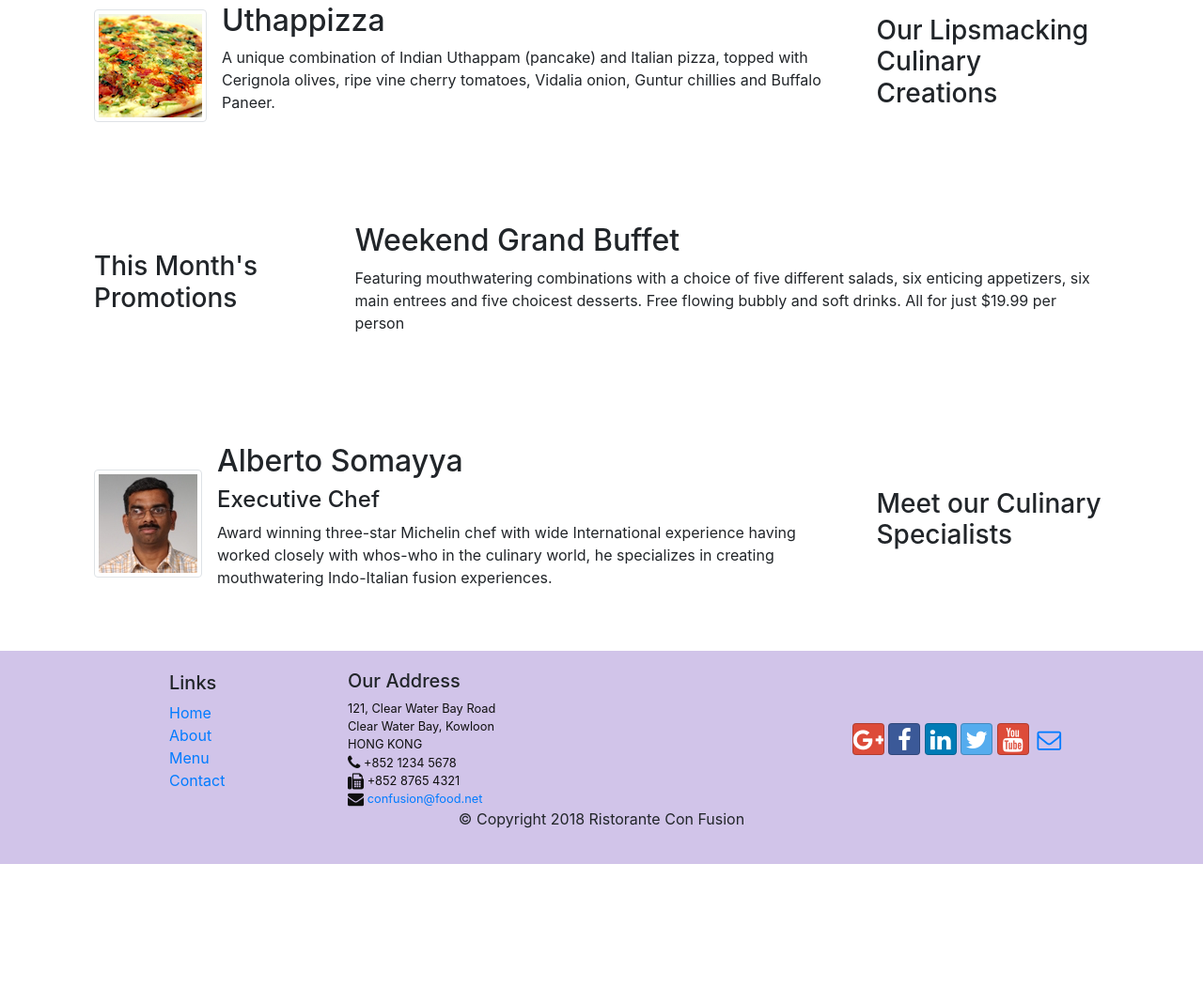
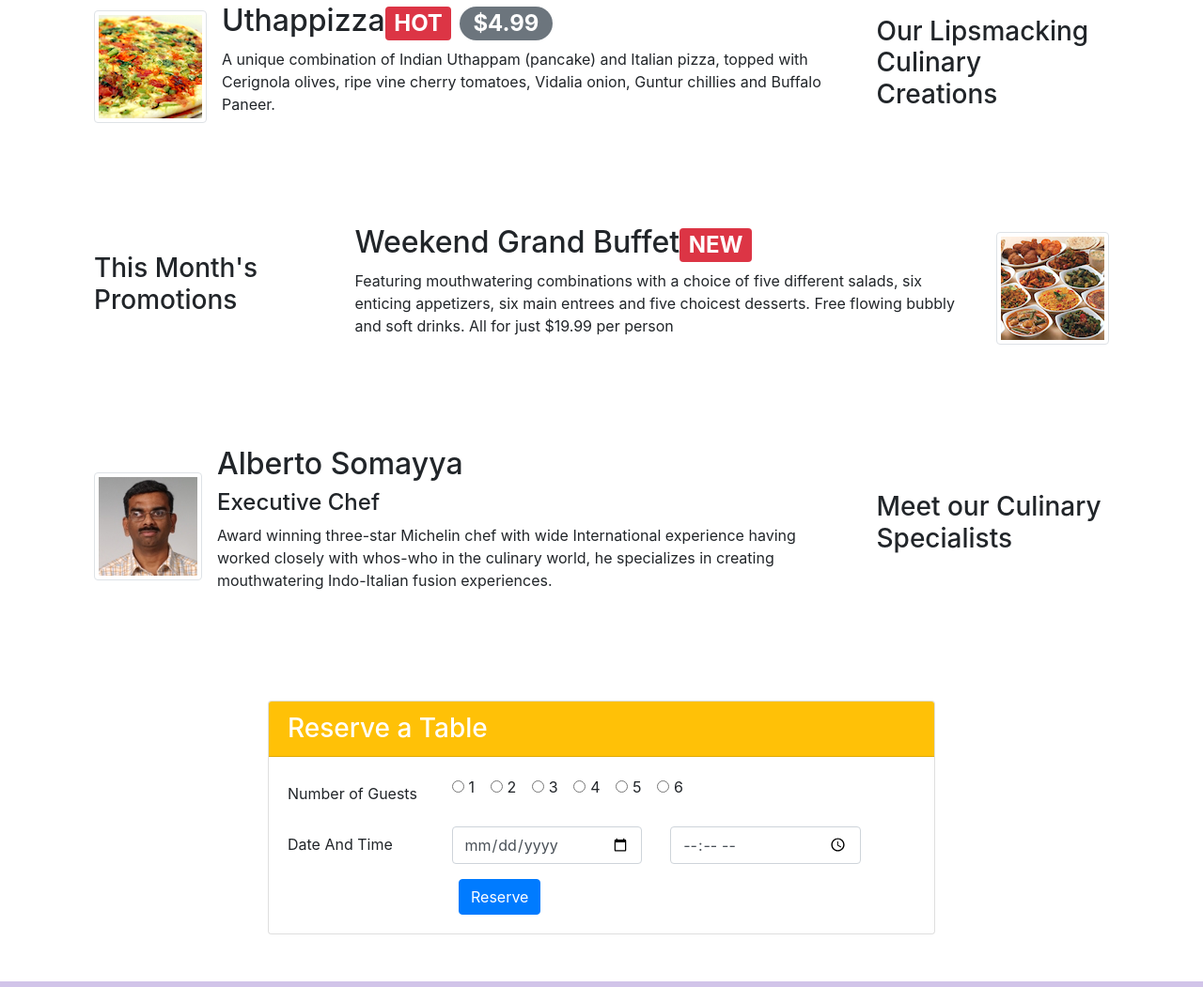
Before and after one commit to himanshupawar-10/Bootstrap, a website: page index.html in a window 1280 px wide. Shown: the part 341-1392 px from the top of the page at 94% size. Before the commit the page ends 1261 px from the top, so only its background shows below. Drawn offline with nearby package versions, Linux system fonts and the light colour scheme.

Commit message:
Addons to home page

```diff
--- a/index.html
+++ b/index.html
@@ -42,8 +42,11 @@
                     <h1>Ristorante con Fusion</h1>
                     <p>We take inspiration from the World's best cuisines, and create a unique fusion experience. Our lipsmacking creations will tickle your culinary senses!</p>
                 </div>
-                <div class="col-12 col-sm align-self-center ">
+                <div class="col-12 col-sm-3 align-self-center ">
                     <img src="img/logo.png" class="img-fluid">
+                </div>
+                <div class="col-12 col-sm-3 align-self-center">
+                    <a href="#frm" class="btn btn-block btn-sm btn-warning">Reserve Table</a>
                 </div>
             </div>
         </div>
@@ -58,8 +61,8 @@
                 <div class="media">
                     <img class="d-flex mr-3 img-thumbnail align-self-center" src="img/uthappizza.png" alt="uthappizza">
                     <div class="media-body">
-                        <h2 class="mt-0">Uthappizza</h2>
-                        <p>A unique combination of Indian Uthappam (pancake) and Italian pizza, topped with Cerignola olives, ripe vine cherry tomatoes, Vidalia onion, Guntur chillies and Buffalo Paneer.</p>
+                        <h2 class="mt-0">Uthappizza<span class="badge badge-danger">HOT</span> <span class="badge badge-pill badge-secondary">$4.99</span></h2>
+                        <p class="d-none d-sm-block">A unique combination of Indian Uthappam (pancake) and Italian pizza, topped with Cerignola olives, ripe vine cherry tomatoes, Vidalia onion, Guntur chillies and Buffalo Paneer.</p>
                     </div>
                 </div>
             </div>
@@ -71,8 +74,14 @@
                 <h3>This Month's Promotions</h3>
             </div>
             <div class="col col-sm col-md">
-                <h2>Weekend Grand Buffet</h2>
-                <p>Featuring mouthwatering combinations with a choice of five different salads, six enticing appetizers, six main entrees and five choicest desserts. Free flowing bubbly and soft drinks. All for just $19.99 per person </p>
+                <div class="media">
+                    <div class="media-body">
+                        <h2>Weekend Grand Buffet<span class="badge badge-danger">NEW</span></h2>
+                        <p class="d-none d-sm-block">Featuring mouthwatering combinations with a choice of five different salads, six enticing appetizers, six main entrees and five choicest desserts. Free flowing bubbly and soft drinks. All for just $19.99 per person </p>
+                    </div>
+                    <img class="d-flex ml-3 img-thumbnail align-self-center" src="img/buffet.png" alt="Buffet">
+                </div>
+
             </div>
         </div>
 
@@ -86,12 +95,69 @@
                     <div class="media-body">
                         <h2>Alberto Somayya</h2>
                         <h4>Executive Chef</h4>
-                        <p>Award winning three-star Michelin chef with wide International experience having worked closely with whos-who in the culinary world, he specializes in creating mouthwatering Indo-Italian fusion experiences. </p>
+                        <p class="d-none d-sm-block">Award winning three-star Michelin chef with wide International experience having worked closely with whos-who in the culinary world, he specializes in creating mouthwatering Indo-Italian fusion experiences. </p>
+                    </div>
+                </div>
+            </div>
+        </div>
+
+        <div class="row align-items-center row-content">
+            <div class="col-12 col-sm-8 offset-sm-2">
+                <div class="card">
+                    <h3 class="card-header bg-warning text-white">Reserve a Table</h3>
+                    <div class="card-body">
+                        <form id="frm">
+                            <div class="form-group row">
+                                <label for="noofguests" class="col-md-3 col-form-label">Number of Guests</label>
+                                <div class="col-md-9">
+                                    <div class="form-check form-check-inline">
+                                        <input class="form-check-input" type="radio" name="noofguests" id="R1" value="1">
+                                        <label class="form-check-label" for="R1">1</label>
+                                    </div>
+                                    <div class="form-check form-check-inline">
+                                        <input class="form-check-input" type="radio" name="noofguests" id="R2" value="2">
+                                        <label class="form-check-label" for="R2">2</label>
+                                    </div>
+                                    <div class="form-check form-check-inline">
+                                        <input class="form-check-input" type="radio" name="noofguests" id="R3" value="3">
+                                        <label class="form-check-label" for="R3">3</label>
+                                    </div>
+                                    <div class="form-check form-check-inline">
+                                        <input class="form-check-input" type="radio" name="noofguests" id="R4" value="4">
+                                        <label class="form-check-label" for="R4">4</label>
+                                    </div>
+                                    <div class="form-check form-check-inline">
+                                        <input class="form-check-input" type="radio" name="noofguests" id="R5" value="5">
+                                        <label class="form-check-label" for="R5">5</label>
+                                    </div>
+                                    <div class="form-check form-check-inline">
+                                        <input class="form-check-input" type="radio" name="noofguests" id="R6" value="6">
+                                        <label class="form-check-label" for="R6">6</label>
+                                    </div>
+                                </div>
+                            </div>
+                            <div class="form-group row">
+                                <label class="col-md-3 col-form-label">Date And Time</label>
+                                <div class="col-md-4">
+                                    <input type="date" class="form-control" id="date" name="date" placeholder="Date">
+                                </div>
+                                <div class="col-md-4">
+                                    <input type="time" class="form-control" id="time" name="time" placeholder="Time">
+                                </div>
+                            </div>
+                            <div class="form-group-row">
+                                <div class="col-md-10 offset-md-3">
+                                    <button type="submit" class="btn btn-primary">Reserve</button>
+                                </div>
+                            </div>
+
+                        </form>
                     </div>
                 </div>
 
             </div>
         </div>
+
     </div>
 
     <footer class="footer">
```
